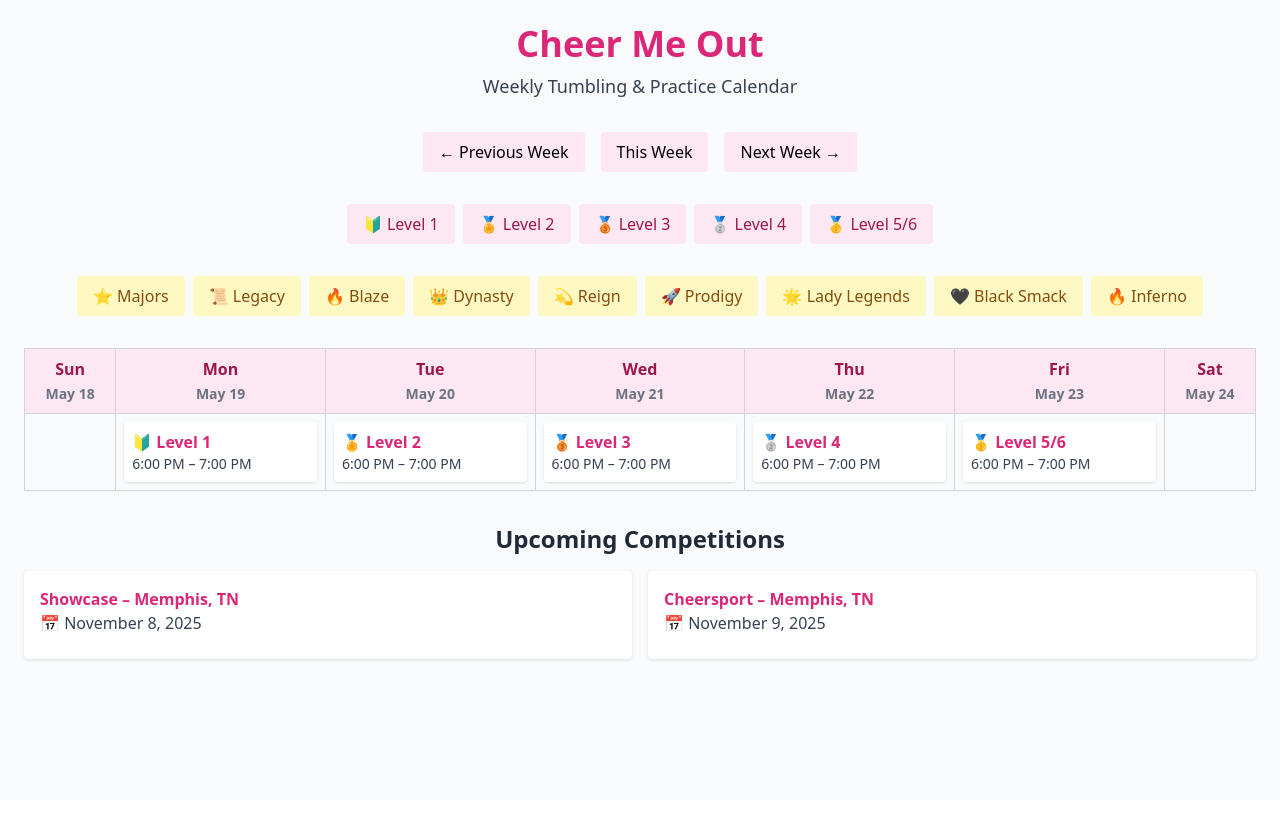
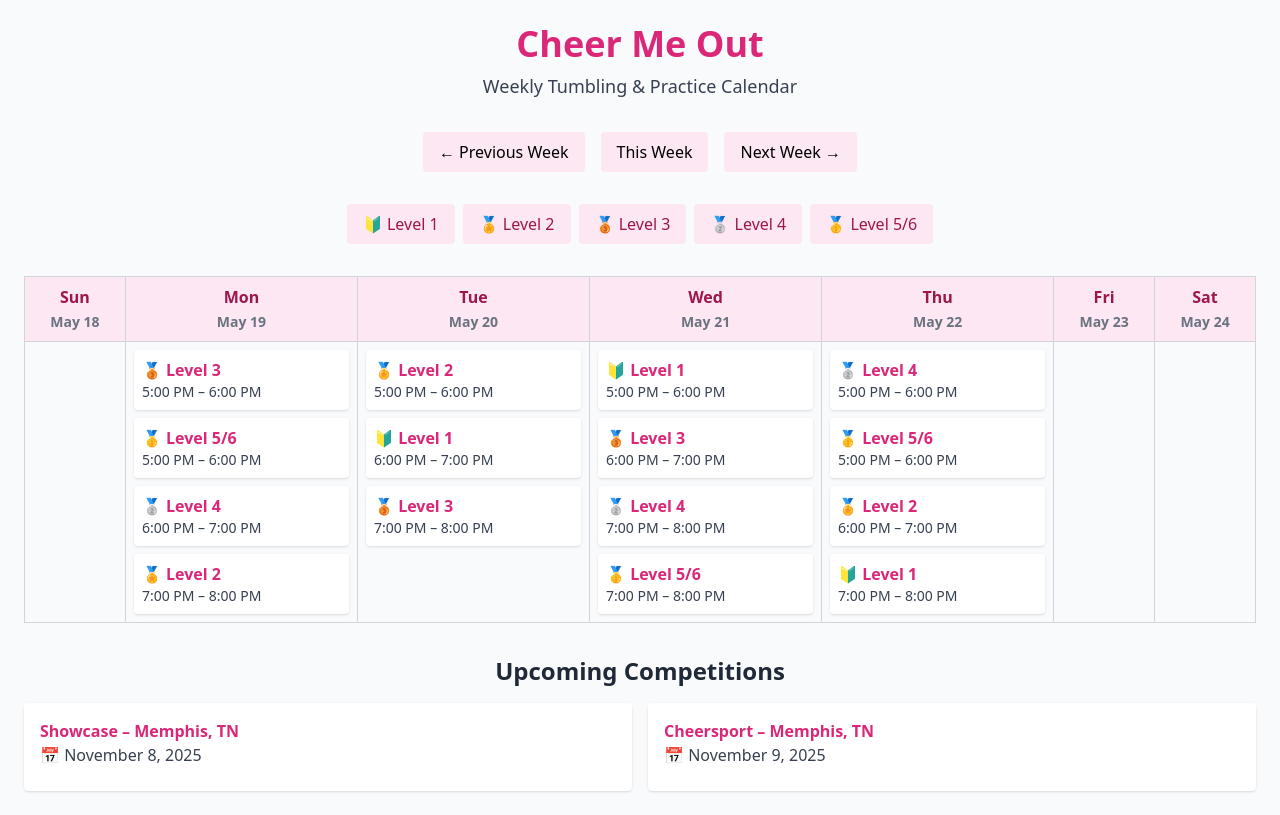
Before and after one commit to NoahKyoot/Cheer-me-out, a React (Vite) app: page / in a window 1280 px wide. Built offline with nearby package versions, Linux system fonts and the light colour scheme.

Commit message:
Update HomePage.jsx

```diff
--- a/src/HomePage.jsx
+++ b/src/HomePage.jsx
@@ -2,23 +2,21 @@
 import { addDays, format, startOfWeek } from 'date-fns';
 
 const tumblingSchedule = [
-  { level: 'Level 1', day: 'Mon', time: '6:00 PM – 7:00 PM' },
-  { level: 'Level 2', day: 'Tue', time: '6:00 PM – 7:00 PM' },
+  { level: 'Level 3', day: 'Mon', time: '5:00 PM – 6:00 PM' },
+  { level: 'Level 5/6', day: 'Mon', time: '5:00 PM – 6:00 PM' },
+  { level: 'Level 4', day: 'Mon', time: '6:00 PM – 7:00 PM' },
+  { level: 'Level 2', day: 'Mon', time: '7:00 PM – 8:00 PM' },
+  { level: 'Level 2', day: 'Tue', time: '5:00 PM – 6:00 PM' },
+  { level: 'Level 1', day: 'Tue', time: '6:00 PM – 7:00 PM' },
+  { level: 'Level 3', day: 'Tue', time: '7:00 PM – 8:00 PM' },
+  { level: 'Level 1', day: 'Wed', time: '5:00 PM – 6:00 PM' },
   { level: 'Level 3', day: 'Wed', time: '6:00 PM – 7:00 PM' },
-  { level: 'Level 4', day: 'Thu', time: '6:00 PM – 7:00 PM' },
-  { level: 'Level 5/6', day: 'Fri', time: '6:00 PM – 7:00 PM' }
-];
-
-const teamPractice = [
-  { team: 'Majors', day: 'Mon' },
-  { team: 'Legacy', day: 'Tue' },
-  { team: 'Blaze', day: 'Mon' },
-  { team: 'Dynasty', day: 'Wed' },
-  { team: 'Reign', day: 'Thu' },
-  { team: 'Prodigy', day: 'Wed' },
-  { team: 'Lady Legends', day: 'Fri' },
-  { team: 'Black Smack', day: 'Thu' },
-  { team: 'Inferno', day: 'Fri' }
+  { level: 'Level 4', day: 'Wed', time: '7:00 PM – 8:00 PM' },
+  { level: 'Level 5/6', day: 'Wed', time: '7:00 PM – 8:00 PM' },
+  { level: 'Level 4', day: 'Thu', time: '5:00 PM – 6:00 PM' },
+  { level: 'Level 5/6', day: 'Thu', time: '5:00 PM – 6:00 PM' },
+  { level: 'Level 2', day: 'Thu', time: '6:00 PM – 7:00 PM' },
+  { level: 'Level 1', day: 'Thu', time: '7:00 PM – 8:00 PM' }
 ];
 
 const daysOfWeek = ['Sun', 'Mon', 'Tue', 'Wed', 'Thu', 'Fri', 'Sat'];
@@ -29,17 +27,6 @@
   'Level 4': '🥈',
   'Level 5/6': '🥇'
 };
-const teamIcons = {
-  'Majors': '⭐',
-  'Legacy': '📜',
-  'Blaze': '🔥',
-  'Dynasty': '👑',
-  'Reign': '💫',
-  'Prodigy': '🚀',
-  'Lady Legends': '🌟',
-  'Black Smack': '🖤',
-  'Inferno': '🔥'
-};
 
 const competitions = [
   { id: 'showcase-memphis-2025', name: 'Showcase – Memphis, TN', date: 'November 8, 2025' },
@@ -49,7 +36,6 @@
 export default function HomePage() {
   const [weekOffset, setWeekOffset] = useState(0);
   const [visibleLevels, setVisibleLevels] = useState(new Set());
-  const [visibleTeams, setVisibleTeams] = useState(new Set());
 
   const weekStart = startOfWeek(addDays(new Date(), weekOffset * 7), { weekStartsOn: 0 });
 
@@ -57,12 +43,6 @@
     const updated = new Set(visibleLevels);
     updated.has(level) ? updated.delete(level) : updated.add(level);
     setVisibleLevels(updated);
-  };
-
-  const toggleTeam = (team) => {
-    const updated = new Set(visibleTeams);
-    updated.has(team) ? updated.delete(team) : updated.add(team);
-    setVisibleTeams(updated);
   };
 
   const getDateForDay = (index) => format(addDays(weekStart, index), 'MMM d');
@@ -80,7 +60,7 @@
         <button onClick={() => setWeekOffset(weekOffset + 1)} className="px-4 py-2 bg-pink-100 rounded">Next Week →</button>
       </div>
 
-      <div className="flex flex-wrap justify-center gap-2 mb-4">
+      <div className="flex flex-wrap justify-center gap-2 mb-6">
         {Object.keys(levelIcons).map((lvl) => (
           <button
             key={lvl}
@@ -88,18 +68,6 @@
             className={`px-4 py-2 rounded ${visibleLevels.has(lvl) ? 'bg-pink-600 text-white' : 'bg-pink-100 text-pink-800'}`}
           >
             {levelIcons[lvl]} {lvl}
-          </button>
-        ))}
-      </div>
-
-      <div className="flex flex-wrap justify-center gap-2 mb-6">
-        {Object.keys(teamIcons).map((team) => (
-          <button
-            key={team}
-            onClick={() => toggleTeam(team)}
-            className={`px-4 py-2 rounded ${visibleTeams.has(team) ? 'bg-yellow-600 text-white' : 'bg-yellow-100 text-yellow-800'}`}
-          >
-            {teamIcons[team]} {team}
           </button>
         ))}
       </div>
@@ -128,14 +96,6 @@
                           <p className="text-gray-700 text-sm">{entry.time}</p>
                         </li>
                       ))}
-                    {visibleTeams.size > 0 && teamPractice.some((entry) => visibleTeams.has(entry.team)) && teamPractice
-                      .filter((entry) => entry.day === day && visibleTeams.has(entry.team))
-                      .map((entry, idx) => (
-                        <li key={`team-${idx}`} className="bg-yellow-50 shadow p-2 rounded">
-                          <p className="text-yellow-700 font-semibold">{teamIcons[entry.team]} {entry.team} Practice</p>
-                          <p className="text-gray-700 text-sm">6:00 PM – 8:00 PM</p>
-                        </li>
-                      ))}
                   </ul>
                 </td>
               ))}
```
